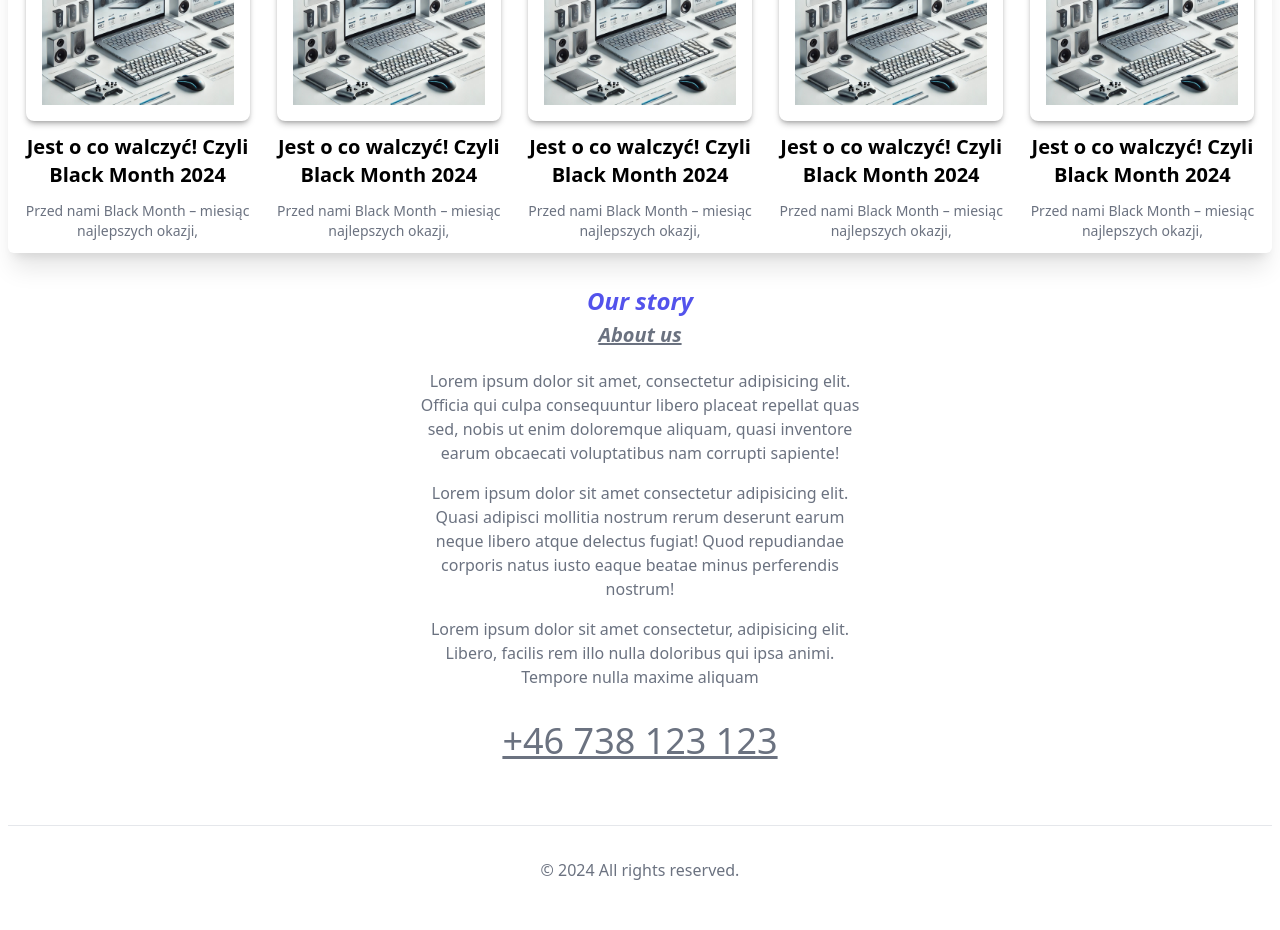
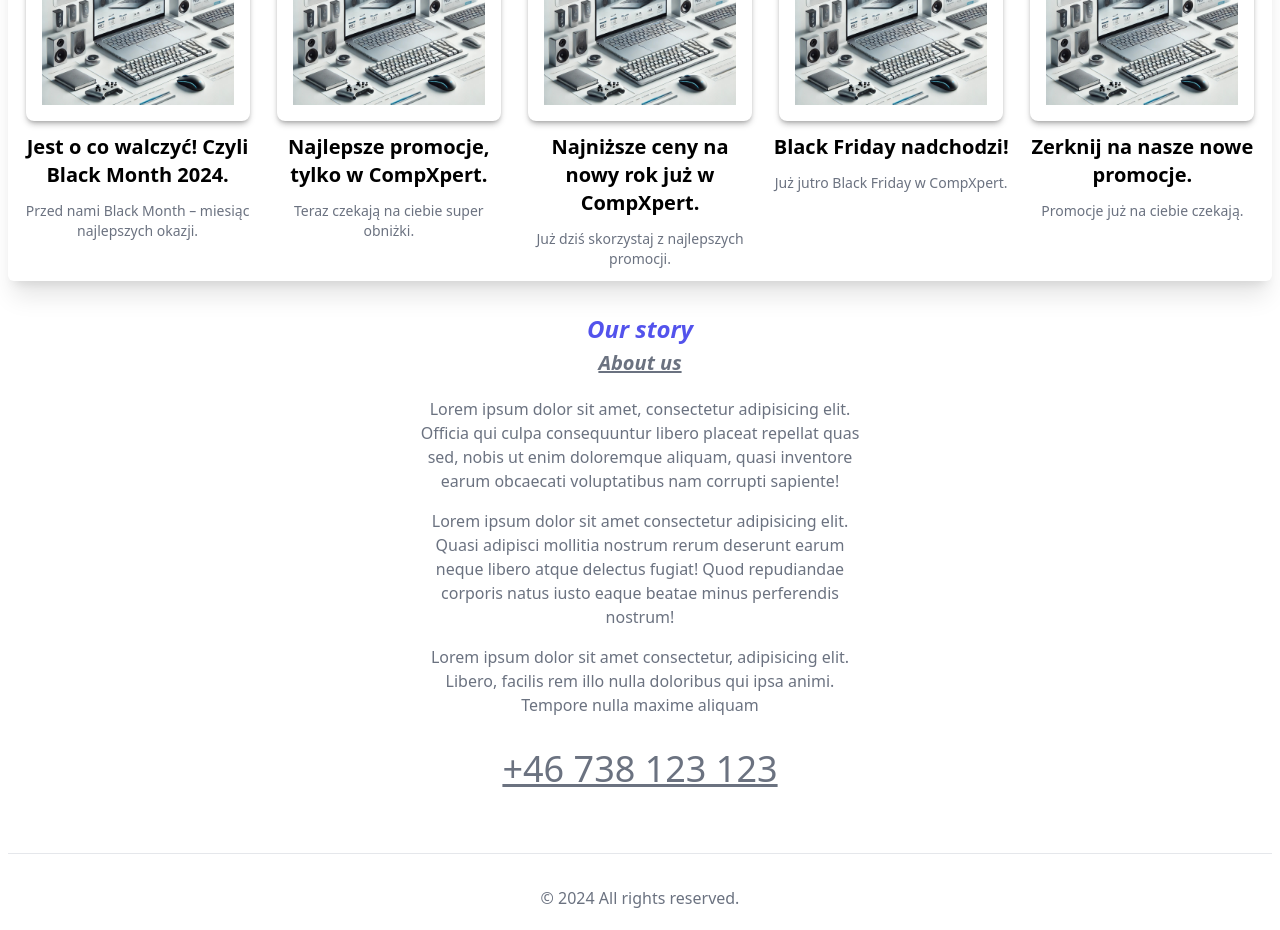
Before and after one commit to Ryzhenskiy/UKSW-CompXpert-E-Shop-grupa-nr-6, a Next.js app: page / in a window 1280 px wide. Shown: the part 1040-1970 px from the top of the page. Built offline with nearby package versions, Linux system fonts and the light colour scheme; no server answers.

Commit message:
Poprawki wizualne strony

```diff
--- a/src/app/cart/page.js
+++ b/src/app/cart/page.js
@@ -44,7 +44,7 @@
 
   function handleDeleteButtonClick(id) {
     dispatch(removeFromCart(id));
-    toast.success('Produkt został usunięty z koszyka');
+    toast.success('Produkt został usunięty z koszyka.');
   }
 
   async function proceedToCheckout(ev) {
--- a/src/app/categories/page.js
+++ b/src/app/categories/page.js
@@ -41,8 +41,8 @@
     });
 
     await toast.promise(deletingPromise, {
-      loading: 'Usunięcie...',
-      error: 'Wystąpił błąd przy usunięciu kategorii!',
+      loading: 'Usuwanie...',
+      error: 'Wystąpił błąd przy usuwaniu kategorii!',
       success: 'Kategoria została usunięta!',
     });
 
@@ -74,8 +74,8 @@
     toast.promise(creatingPromise, {
       loading: editedCategory ? 'Edycja...' : 'Tworzenie kategorii...',
       success: editedCategory
-        ? 'Kategoria została edytowana'
-        : 'Kategoria została stworzona',
+        ? 'Edytowano kategorię'
+        : 'Stworzono kategorię',
       error: editedCategory
         ? 'Wystąpił błąd przy edycji kategorii!'
         : 'Wystąpił błąd przy tworzeniu kategorii!',
@@ -109,7 +109,7 @@
           </div>
           <div className=" flex gap-2 pb-2">
             <button type="submit">
-              {editedCategory ? 'Edytuj' : 'Utworzyć'}
+              {editedCategory ? 'Edytuj' : 'Utwórz'}
             </button>
             {editedCategory && (
               <button
--- a/src/app/register/page.js
+++ b/src/app/register/page.js
@@ -39,7 +39,7 @@
       </h1>
       {userCreated && (
         <div className="my-4 text-center text-gray-500 text-lg">
-          Użytkownik został stworzony. Zaraz możesz{' '}
+          Użytkownik został utworzony. Zaraz możesz{' '}
           <Link href={'/login'} className="underline">
             zalogować się &raquo;
           </Link>
--- a/src/components/layout/HomeMenu.jsx
+++ b/src/components/layout/HomeMenu.jsx
@@ -10,24 +10,24 @@
       <SectionHeaders header={'Aktualności'} className="mt-16" />
       <section className="grid  p-3 shadow-xl rounded-md gap-4 grid-cols-2 sm:grid-cols-5">
         <Actuality
-          title="Jest o co walczyć! Czyli Black Month 2024"
-          description="Przed nami Black Month &ndash; miesiąc najlepszych okazji,"
+          title="Jest o co walczyć! Czyli Black Month 2024."
+          description="Przed nami Black Month &ndash; miesiąc najlepszych okazji."
         />
         <Actuality
-          title="Jest o co walczyć! Czyli Black Month 2024"
-          description="Przed nami Black Month &ndash; miesiąc najlepszych okazji,"
+          title="Najlepsze promocje, tylko w CompXpert."
+          description="Teraz czekają na ciebie super obniżki."
         />
         <Actuality
-          title="Jest o co walczyć! Czyli Black Month 2024"
-          description="Przed nami Black Month &ndash; miesiąc najlepszych okazji,"
+          title="Najniższe ceny na nowy rok już w CompXpert."
+          description="Już dziś skorzystaj z najlepszych promocji."
         />
         <Actuality
-          title="Jest o co walczyć! Czyli Black Month 2024"
-          description="Przed nami Black Month &ndash; miesiąc najlepszych okazji,"
+          title="Black Friday nadchodzi!"
+          description="Już jutro Black Friday w CompXpert."
         />
         <Actuality
-          title="Jest o co walczyć! Czyli Black Month 2024"
-          description="Przed nami Black Month &ndash; miesiąc najlepszych okazji,"
+          title="Zerknij na nasze nowe promocje."
+          description="Promocje już na ciebie czekają."
         />
       </section>
     </div>
```
